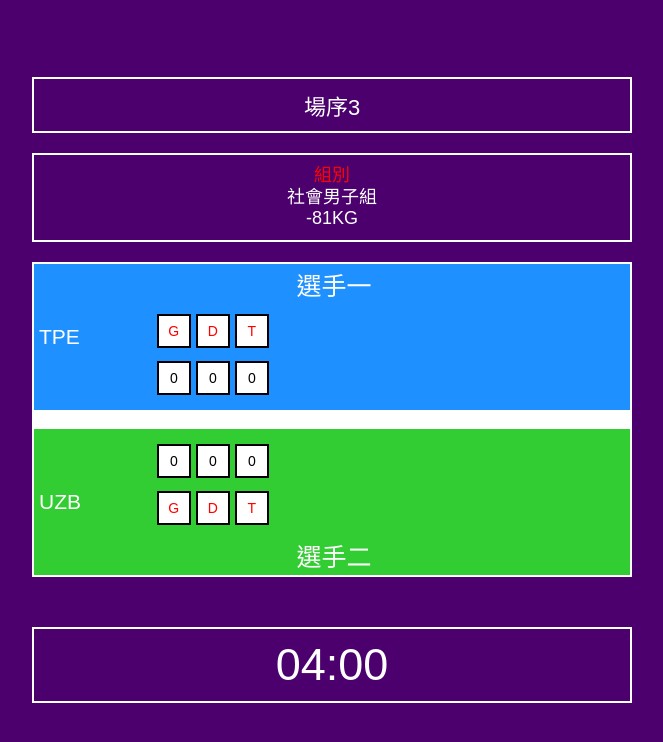
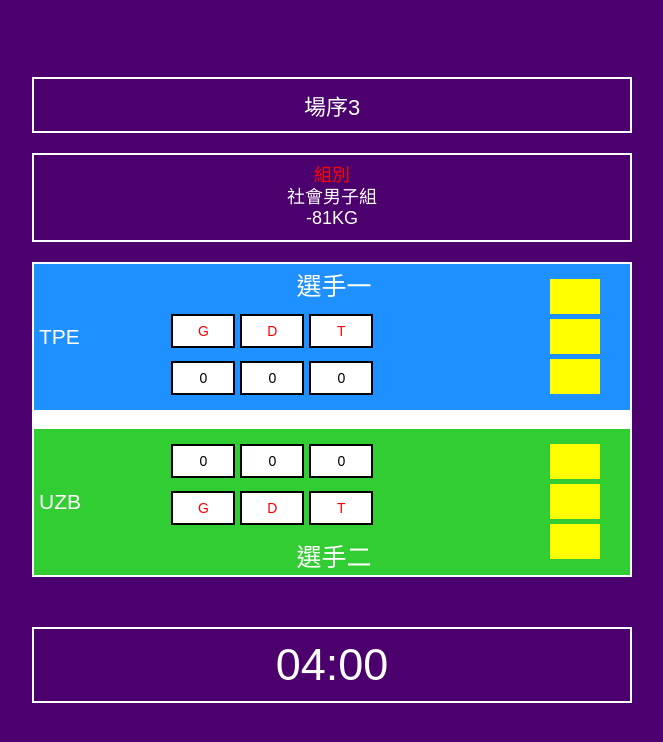
Before and after one commit to leonardo-lin/3s_hit_competition, a Flask app: template templates/judo_score.html in a window 1280 px wide. Shown: the top 742 px of the page, without its empty margins (308-971 px from the left). Run offline with Flask 3, Linux system fonts and the light colour scheme; the template is opened without the code that fills it, so the values that code supplies are empty.

Commit message:
Update judo_score.html
製作柔道畫面結束，接下來要製作讀去xslx檔案

```diff
--- a/templates/judo_score.html
+++ b/templates/judo_score.html
@@ -40,6 +40,7 @@
         }
         .players-container {
             margin-bottom: 50px;
+            position: relative;
         }
         .players {
             background-color: white;
@@ -67,7 +68,7 @@
         .medal-area_A {
             position: absolute;
             top: 50px;
-            left: 30%;
+            left: 40%;
             transform: translateX(-50%);
             display: flex;
             gap: 5px;
@@ -75,13 +76,13 @@
         .medal-area_B {
             position: absolute;
             bottom: 50px;
-            left: 30%;
+            left: 40%;
             transform: translateX(-50%);
             display: flex;
             gap: 5px;
         }
         .medal-box {
-            width: 30px;
+            width: 60px;
             height: 30px;
             border: 2px solid black;
             display: flex;
@@ -94,7 +95,7 @@
         .score-area_A {
             position: absolute;
             bottom: 15px;
-            left: 30%;
+            left: 40%;
             transform: translateX(-50%);
             display: flex;
             gap: 5px;
@@ -102,13 +103,13 @@
         .score-area_B {
             position: absolute;
             top: 15px;
-            left: 30%;
+            left: 40%;
             transform: translateX(-50%);
             display: flex;
             gap: 5px;
         }
         .score-box {
-            width: 30px;
+            width: 60px;
             height: 30px;
             border: 2px solid black;
             display: flex;
@@ -141,6 +142,19 @@
             font-size: 45px;
             background-color: transparent;
         }
+        .yellow-boxes {
+            position: absolute;
+            right: 5%;
+            top: 15px;
+            display: flex;
+            flex-direction: column;
+            gap: 5px;
+        }
+        .yellow-box {
+            width: 50px;
+            height: 35px;
+            background-color: yellow;
+        }
     </style>
 </head>
 <body>
@@ -165,6 +179,11 @@
                     <div class="score-box">0</div>
                     <div class="score-box">0</div>
                 </div>
+                <div class="yellow-boxes">
+                    <div class="yellow-box"></div>
+                    <div class="yellow-box"></div>
+                    <div class="yellow-box"></div>
+                </div>
             </div>
             <div class="space"></div>
             <div class="players player-b">
@@ -179,6 +198,11 @@
                     <div class="score-box">0</div>
                     <div class="score-box">0</div>
                 </div>
+                <div class="yellow-boxes">
+                    <div class="yellow-box"></div>
+                    <div class="yellow-box"></div>
+                    <div class="yellow-box"></div>
+                </div>
                 <div class="player-name">選手二</div>
             </div>
         </div>
```
